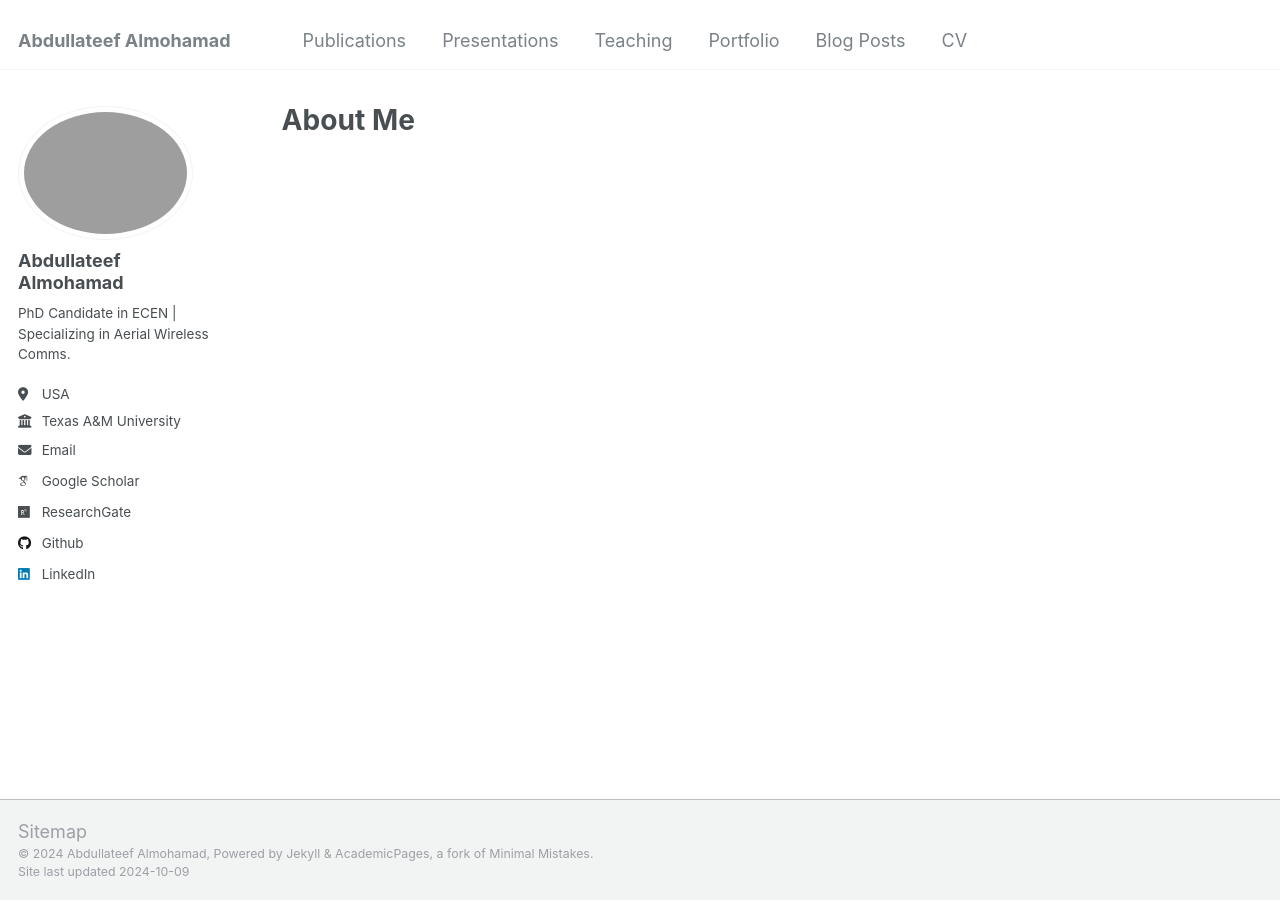
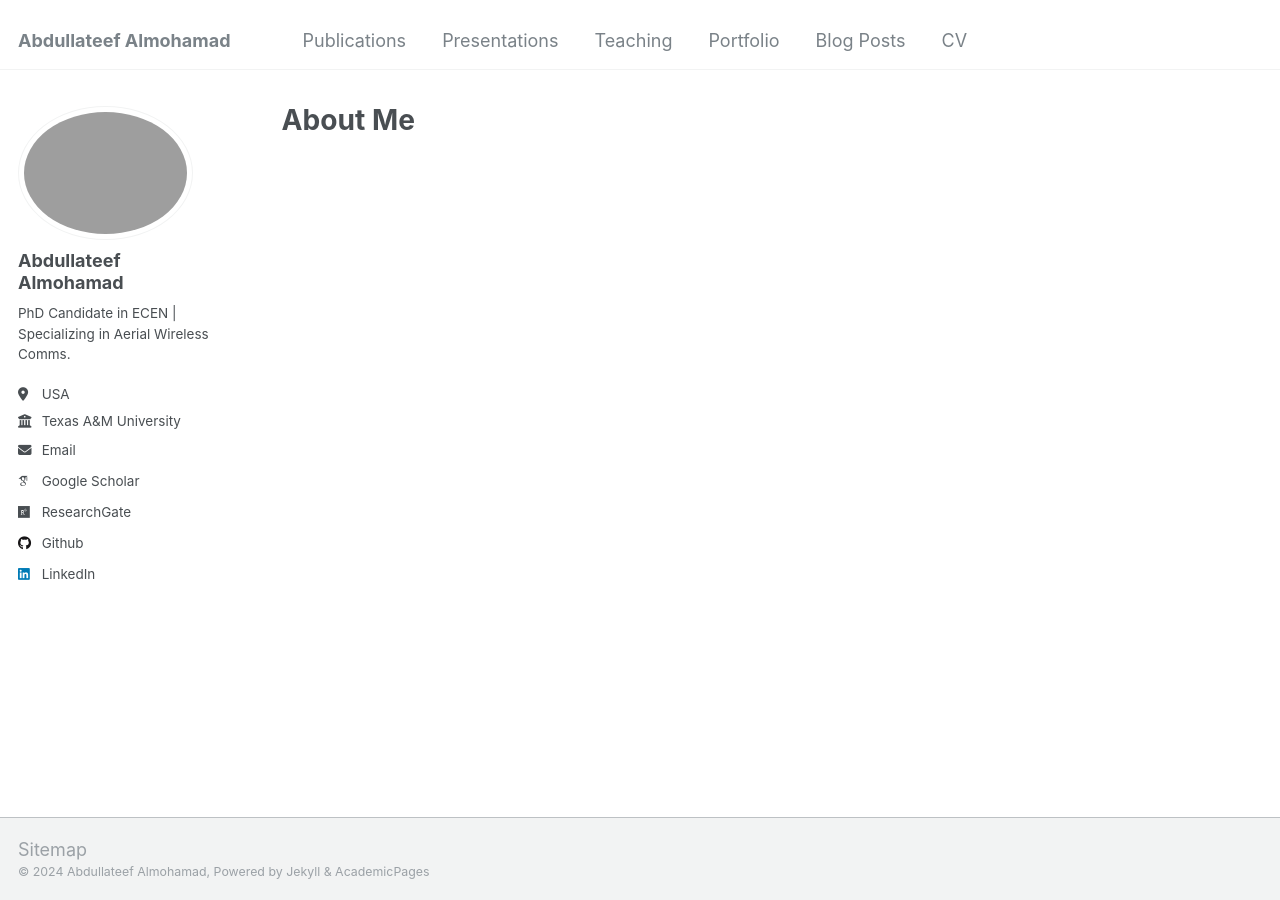
Before and after one commit to AbdullateefAlmohamad/AbdullateefAlmohamad, a Jekyll site: the page built from _pages/about.md, in a window 1280 px wide. Built offline with Jekyll 4.4.1, drawn with Linux system fonts in a browser that asks for light colours; some web fonts are replaced.

Commit message:
Update footer.html

```diff
--- a/_includes/footer.html
+++ b/_includes/footer.html
@@ -20,6 +20,6 @@
 {% endif %} -->
 
 <div class="page__footer-copyright">
-  &copy; {{ site.time | date: '%Y' }} {{ site.name | default: site.title }}, {{ site.data.ui-text[site.locale].powered_by | default: "Powered by" }} <a href="http://jekyllrb.com" rel="nofollow">Jekyll</a> &amp; <a href="https://github.com/academicpages/academicpages.github.io">AcademicPages</a>, a fork of <a href="https://mademistakes.com/work/minimal-mistakes-jekyll-theme/" rel="nofollow">Minimal Mistakes</a>.<br />
-  Site last updated {{ "now" | date: '%Y-%m-%d' %}}
+  &copy; {{ site.time | date: '%Y' }} {{ site.name | default: site.title }}, {{ site.data.ui-text[site.locale].powered_by | default: "Powered by" }} <a href="http://jekyllrb.com" rel="nofollow">Jekyll</a> &amp; <a href="https://github.com/academicpages/academicpages.github.io">AcademicPages</a><br />
+<!--   Site last updated {{ "now" | date: '%Y-%m-%d' %}} -->
 </div>
```
